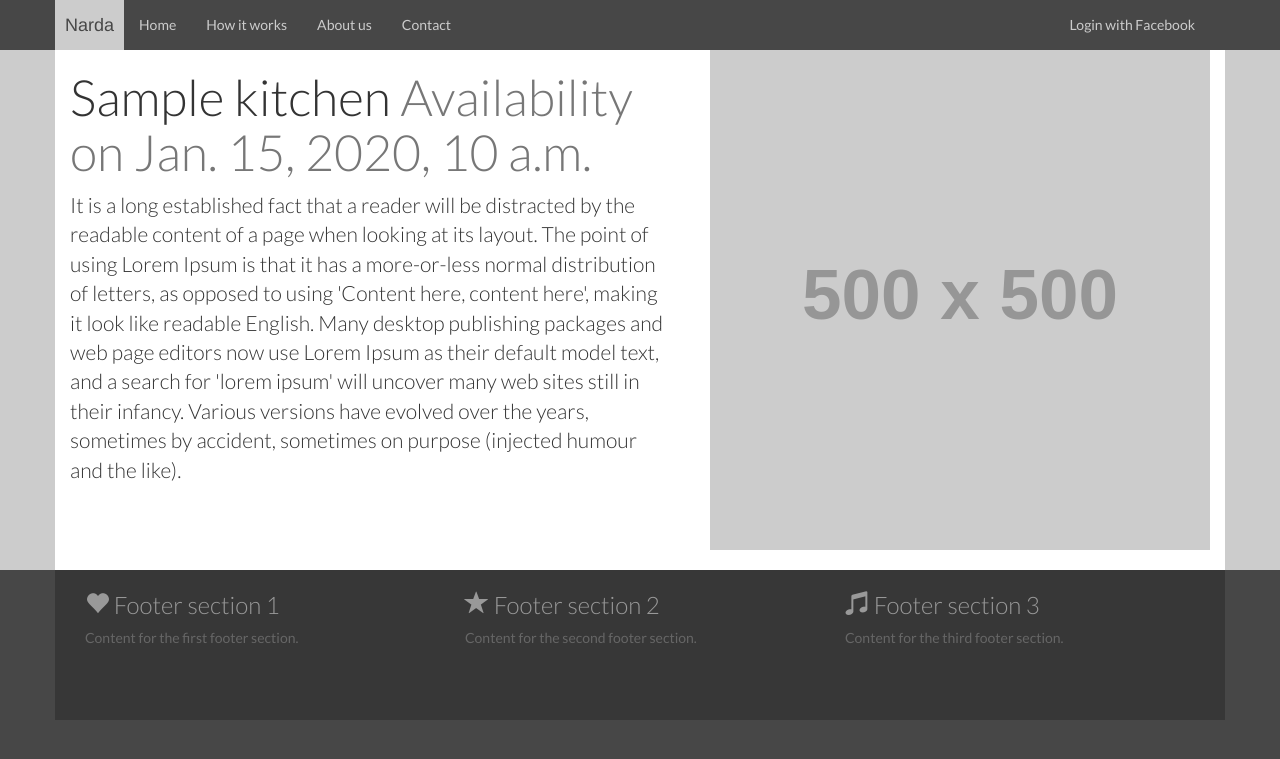
After one commit to pabloportela/narda, a Django app: template templates/kitchen_detail.html in a window 1280 px wide. The commit adds this page. Shown: the top 759 px of the page. Run offline with Django 3.2, Linux system fonts and the light colour scheme; the template is opened without the code that fills it: most values are stand-ins (such as "Sample title", 1, 10 or a date in 2020); grey boxes labelled with a size stand in for pictures from a placeholder-image service; some libraries are stand-ins or nearby versions.

Commit message:
Created kitchen detail mockup, linked to it, fetched basic data.

```diff
--- a/narda/urls.py
+++ b/narda/urls.py
@@ -12,13 +12,14 @@ urlpatterns = patterns('',
 
     url(r'^$', views.index, name='index'),
 
-    # eg. chefjohn/2014/08/11
+    # eg. johnskitchen/2014-08-11
     #url(r'^chef/(?P<kitchen_slug>\w+)/(?P<year>\d{4})/(?P<month>\d{2})/(?P<day>\d{2})/$',views.chef_detail,name='chef'),
     url(r'^kitchen/(?P<kitchen_slug>\w+)/(?P<date>\d{4}-\d{2}-\d{2})/$',views.kitchen_detail,name='kitchen_detail'),
 
     # eg. search/date/2014-09-17/
     url(r'^search/date/(?P<date>\d{4}-\d{2}-\d{2})/$',views.search,name='search'),
 
+    # backoffice
     url(r'^loudadmin/', include(admin.site.urls)),
 
     # 3rd party authentication
--- a/static/style.css
+++ b/static/style.css
@@ -103,3 +103,30 @@ html {
     font-size: 20px;
     font-weight: 400;
 }
+
+
+.summary-divider {
+    margin: 80px 0;
+}
+.summary {
+    overflow: hidden;
+}
+.summary-image.pull-left {
+    margin-right: 40px;
+}
+.summary-image.pull-right {
+    margin-left: 40px;
+}
+.summary-heading {
+    font-size: 50px;
+}
+.heading {
+    margin-top: 50px;
+    margin-bottom: 50px;
+    border-radius: 6px;
+    padding-right: 60px;
+    padding-left: 60px;
+    background-color: #eee;
+    padding-top: 48px;
+    padding-bottom: 48px;
+}
--- a/templates/base.html
+++ b/templates/base.html
@@ -46,11 +46,13 @@
     </header>
 
     <!-- Site banner -->
+    {% block banner %}
     <div class="banner">
         <div class="container">
             <h3>Eat home made food. For a convenient price. Meet people at their place. <span class="narda">Meet Narda.</span></h3>
         </div>
     </div>
+    {% endblock %}
 
     <!-- Middle content section -->
     {% block content %}{% endblock %}
--- /dev/null
+++ b/templates/kitchen_description.html
@@ -0,0 +1,15 @@
+    <div class="summary">
+        <img class="summary-image img-suqare img-responsive pull-right" alt="Bootstrap template" src="http://placehold.it/500x500">
+        <h2 class="summary-heading">
+            {{kitchen.name}} <span class="text-muted">Availability on {{date}}</span>
+        </h2>
+        <p class="lead">
+            It is a long established fact that a reader will be distracted by the readable content
+            of a page when looking at its layout. The point of using Lorem Ipsum is that it has a
+            more-or-less normal distribution of letters, as opposed to using 'Content here, content here',
+            making it look like readable English. Many desktop publishing packages and web page editors now
+            use Lorem Ipsum as their default model text, and a search for 'lorem ipsum' will uncover many web
+            sites still in their infancy. Various versions have evolved over the years, sometimes by accident,
+            sometimes on purpose (injected humour and the like).
+        </p>
+    </div>
--- /dev/null
+++ b/templates/kitchen_detail.html
@@ -0,0 +1,15 @@
+{% extends "base.html" %}
+
+{% block title %}{{kitchen.name}}{% endblock %}
+
+{% block banner %}{% endblock %}
+
+{% block content %}
+<div class="middle">
+
+    <div class="container">
+{% include "kitchen_description.html" %}
+    </div>
+
+</div>
+{% endblock %}
```
Also changed, not shown: frontend/views.py (+11 -2 lines), 1 other file.
